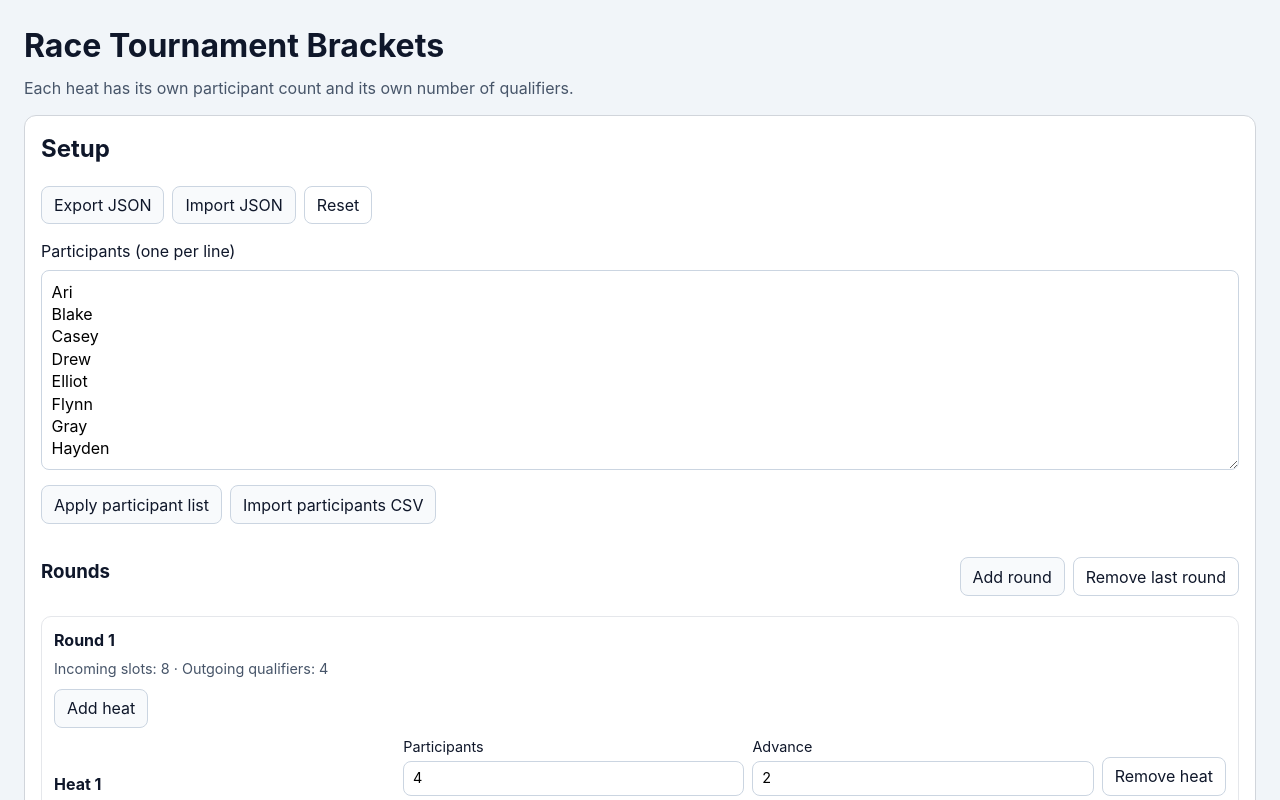
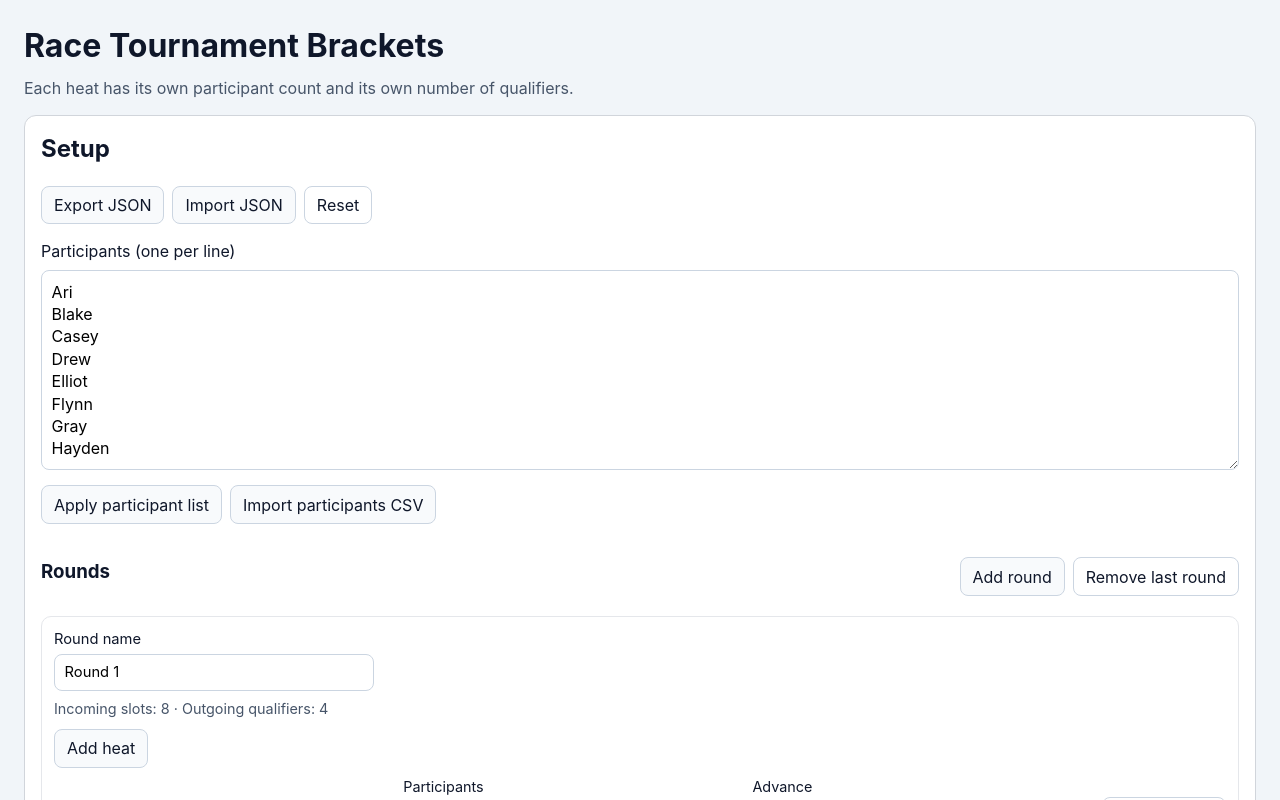
Before and after one commit to harrymander/wacky-bracket, a React (Vite) app: page / in a window 1280 px wide. Shown: the top 800 px of the page. Built offline with nearby package versions, Linux system fonts and the light colour scheme.

Commit message:
Add editable round names in setup
Co-authored-by: Copilot <223556219+Copilot@users.noreply.github.com>

```diff
--- a/src/App.css
+++ b/src/App.css
@@ -94,6 +94,20 @@ button.ghost {
 
 .round-config-card h4 {
   margin: 0;
+}
+
+.round-name-field {
+  display: grid;
+  gap: 0.3rem;
+  font-size: 0.92rem;
+  max-width: 320px;
+}
+
+.round-name-input {
+  border: 1px solid #cbd5e1;
+  border-radius: 8px;
+  padding: 0.45rem 0.6rem;
+  font: inherit;
 }
 
 .hint {
--- a/src/App.tsx
+++ b/src/App.tsx
@@ -193,6 +193,21 @@ function App() {
     setResults({})
   }
 
+  const updateRoundLabel = (roundIndex: number, value: string) => {
+    clearStatus()
+    setRounds((previous) =>
+      previous.map((round, currentRoundIndex) => {
+        if (currentRoundIndex !== roundIndex) {
+          return round
+        }
+        return {
+          ...round,
+          label: value,
+        }
+      }),
+    )
+  }
+
   const setRank = (roundId: string, heatId: string, participantId: string, value: string) => {
     setResults((previous) => ({
       ...previous,
@@ -312,7 +327,16 @@ function App() {
 
         {rounds.map((round, roundIndex) => (
           <article key={round.id} className="round-config-card">
-            <h4>{round.label}</h4>
+            <label className="round-name-field">
+              Round name
+              <input
+                className="round-name-input"
+                type="text"
+                value={round.label}
+                onChange={(event) => updateRoundLabel(roundIndex, event.target.value)}
+                placeholder={`Round ${roundIndex + 1}`}
+              />
+            </label>
             <p className="hint">
               Incoming slots: {totalRoundSlots(round)} · Outgoing qualifiers: {totalRoundOutgoing(round)}
             </p>
```
